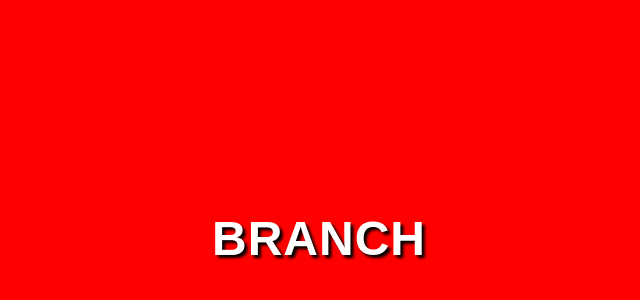
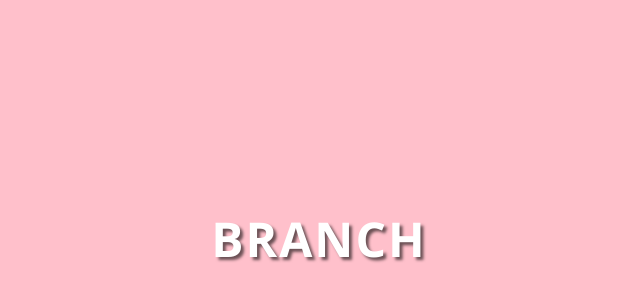
Before and after one commit to Ziulzin251/Projeto-Site, a plain HTML site: page index.html in a window 1280 px wide. Shown: the part 162-462 px from the top of the page, without its empty margins (321-961 px from the left). Drawn offline with Linux system fonts and the light colour scheme.

Commit message:
more css

```diff
--- a/style.css
+++ b/style.css
@@ -12,14 +12,14 @@ body {
     justify-content: center;
     align-items: center;
 
-    background-color: red;
+    background-color: pink;
 }
 
 h1 {
-    font-family: Arial, Helvetica, sans-serif;
+    font-family: 'Segoe UI', Tahoma, Geneva, Verdana, sans-serif;
     text-transform: uppercase;
-    letter-spacing: 1px;
+    letter-spacing: 2px;
     font-size: 48px;
     color: white;
-    text-shadow: 3px 3px 3px black;
+    text-shadow: 3px 3px 3px rgba(0, 0, 0, 0.586);
 }
```
